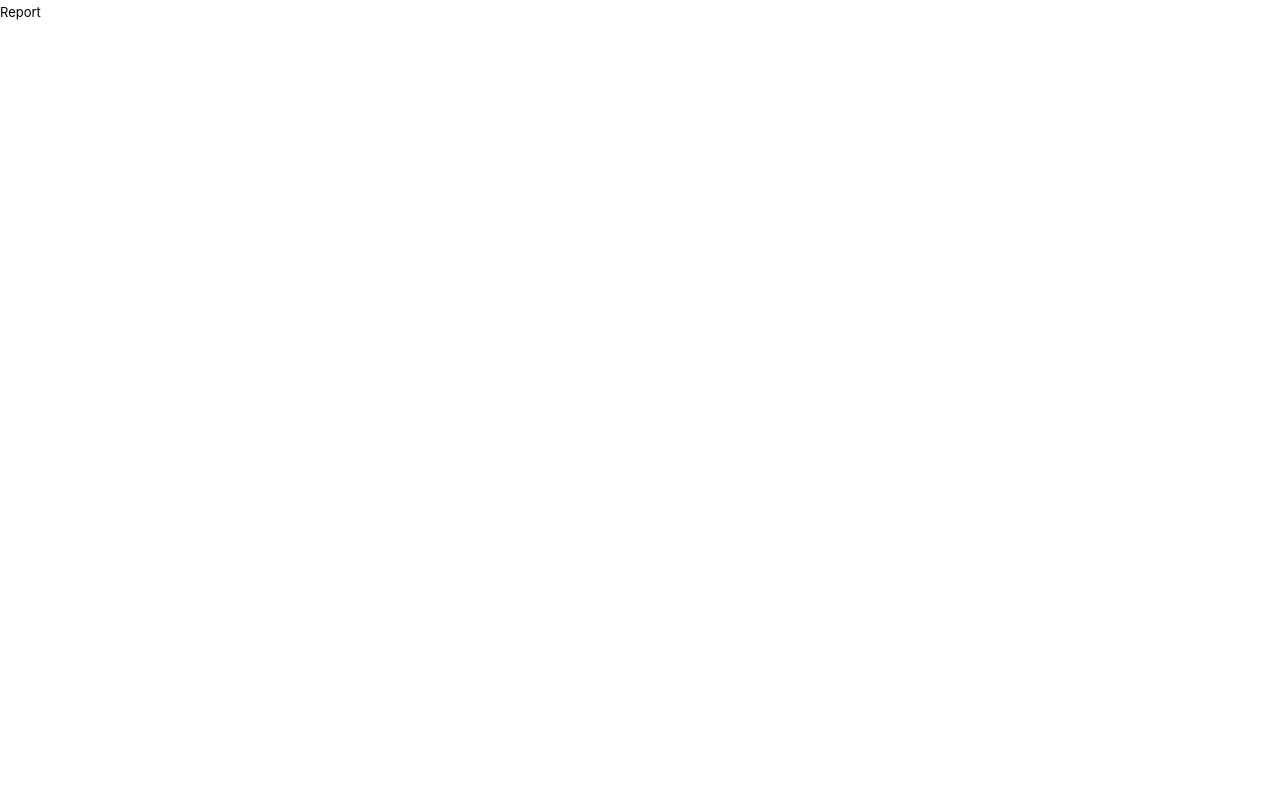
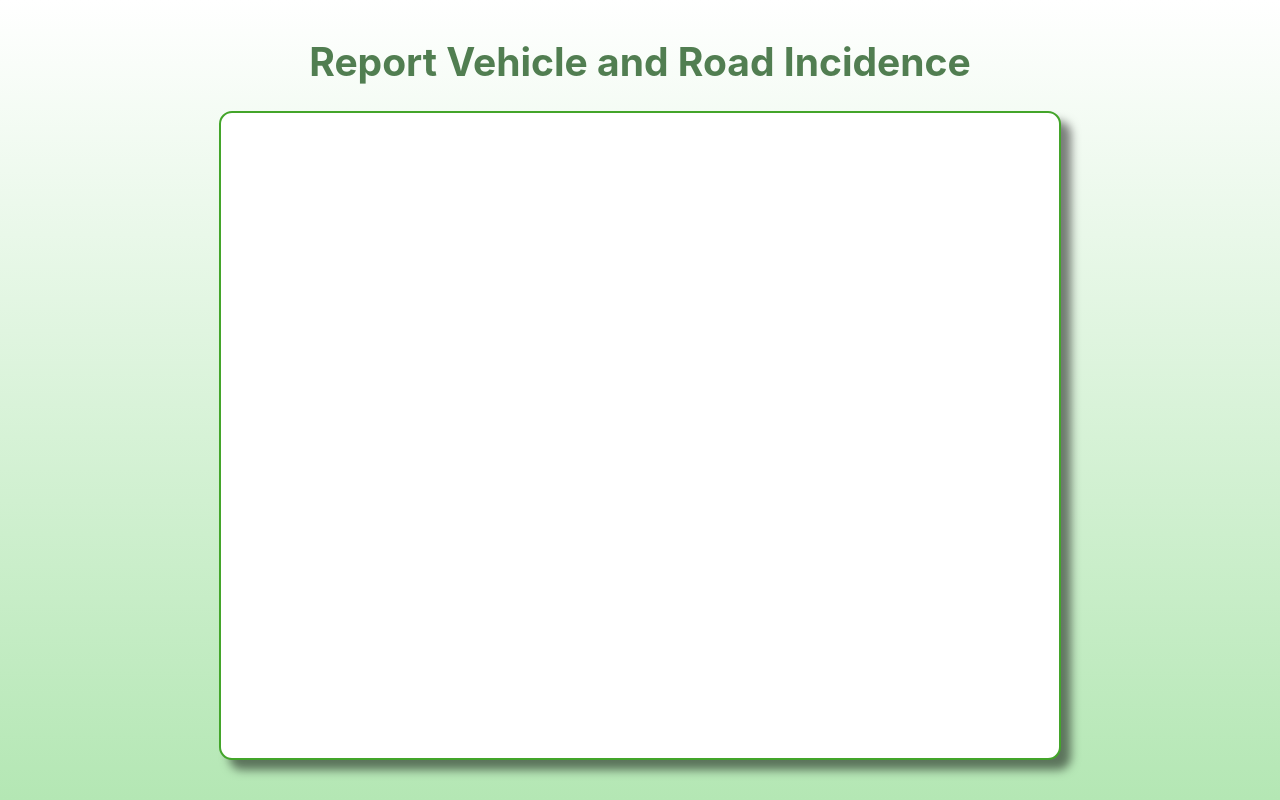
Before and after one commit to Robinson-Taiwo/KWTMS, a React (Vite) app: page /report in a window 1280 px wide. Built offline with nearby package versions, Linux system fonts and the light colour scheme; a web font is replaced by a local one.

Commit message:
feat:reporting page/ui

```diff
--- a/src/Components/Report.css
+++ b/src/Components/Report.css
@@ -1,3 +1,13 @@
 .Report {
-    @apply h-[100vh] w-[100vw]
+    @apply h-[100vh] w-[100vw] flex items-center flex-col p-[3rem] bg-gradient-to-b from-[white] to-[#b4e7b4]
 }
+
+.Report-head {
+    @apply text-[3rem] leading-[3.5rem] font-bold text-[#517e51]
+}
+
+.Report-body {
+    border: 2px solid rgb(67, 165, 42);
+    box-shadow: 10px 10px 10px rgba(0, 0, 0, 0.5);
+    @apply w-[70%] h-[90%] mt-[2rem] bg-[white] rounded-[1rem]
+}
--- a/src/Components/Report.jsx
+++ b/src/Components/Report.jsx
@@ -5,9 +5,15 @@ const Report = () => {
     return (
         <div className='Report'>
 
-            <div className="Report-head">
-                Report
-            </div>
+            <h1 className='Report-head' >
+                Report Vehicle and Road Incidence
+            </h1>
+
+            <section className="Report-body">
+
+
+
+            </section>
 
         </div>
     )
--- a/src/Components/RideReg.jsx
+++ b/src/Components/RideReg.jsx
@@ -53,6 +53,9 @@ const RideReg = () => {
             console.log("Please fill in all required fields");
         }
         // Here you can store the data in a state management library like Redux, or send it to an API endpoint
+
+        alert("Thanks for your submission")
+
     };
 
 
```
